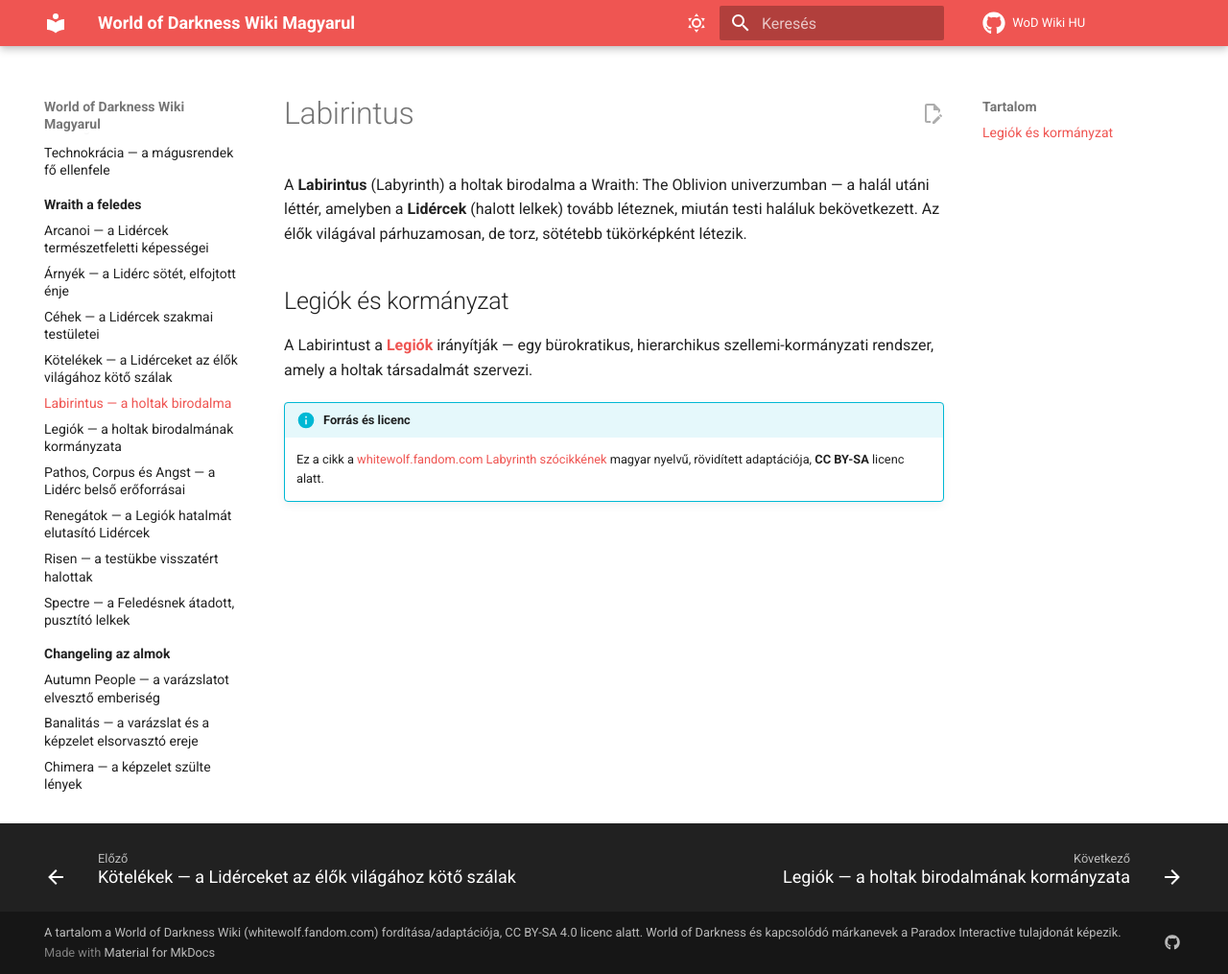
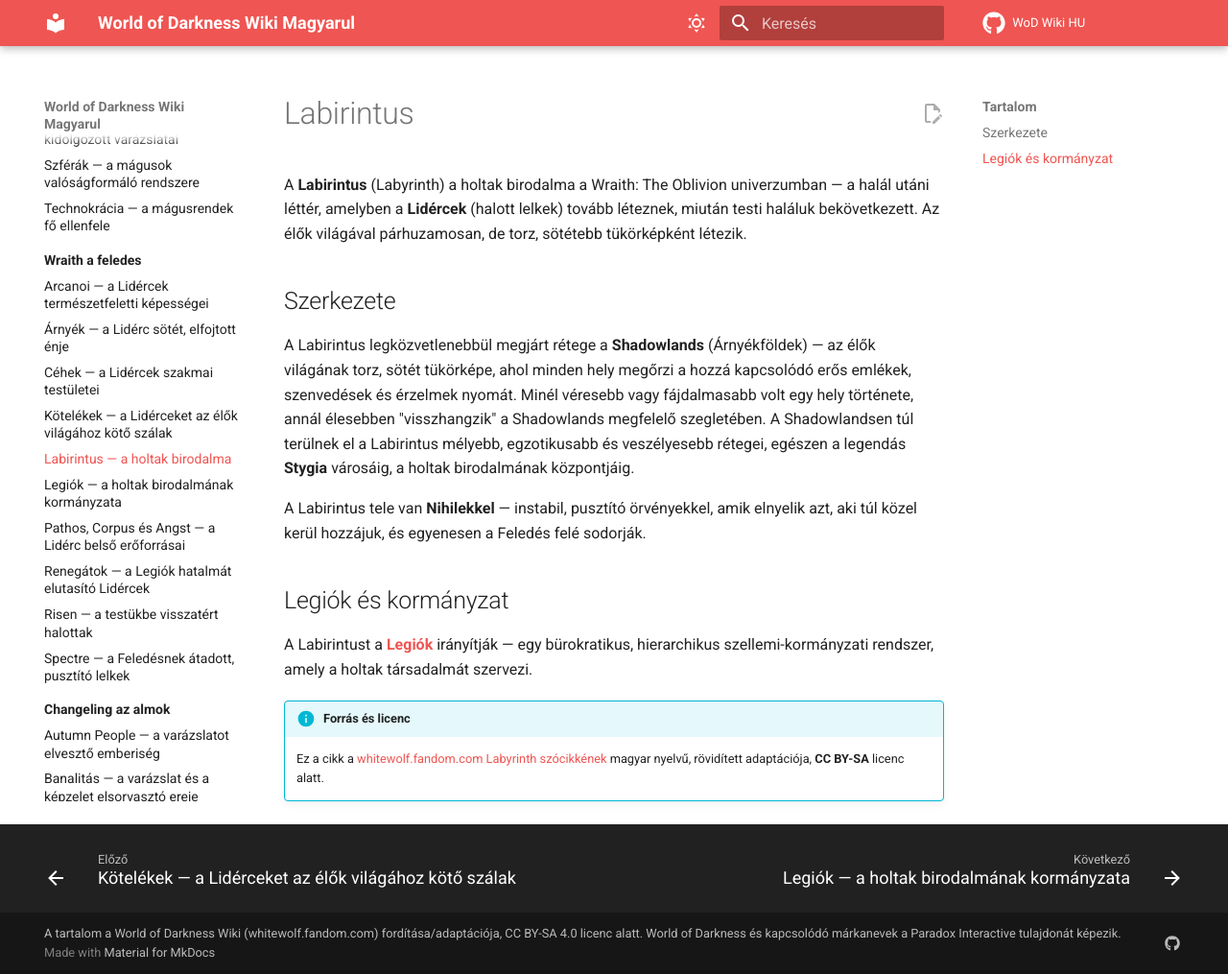
Before and after one commit to davidszentgyorgyi/wod-hu, an MkDocs documentation site: the page built from docs/wraith-a-feledes/labirintus.md, in a window 1280 px wide and 1015 px high. Shown: the whole window at 96% size. Built offline with MkDocs 1.6.1 and Material for MkDocs 9.7.7, drawn with Linux system fonts in a browser that asks for light colours; comment, search, counter and statistics services are not loaded.

Commit message:
Expand Labirintus article with Shadowlands/Stygia structure and Nihils
Original summary of how the Shadowlands mirror the living world based
on accumulated suffering/memory, Stygia as the capital, and Nihils as
dangerous vortices pulling toward Oblivion.

Co-Authored-By: Claude Sonnet 5 <noreply@anthropic.com>

```diff
--- a/docs/wraith-a-feledes/labirintus.md
+++ b/docs/wraith-a-feledes/labirintus.md
@@ -11,6 +11,18 @@ A **Labirintus** (Labyrinth) a holtak birodalma a Wraith: The Oblivion univerzum
 utáni léttér, amelyben a **Lidércek** (halott lelkek) tovább léteznek, miután testi haláluk
 bekövetkezett. Az élők világával párhuzamosan, de torz, sötétebb tükörképként létezik.
 
+## Szerkezete
+
+A Labirintus legközvetlenebbül megjárt rétege a **Shadowlands** (Árnyékföldek) — az élők
+világának torz, sötét tükörképe, ahol minden hely megőrzi a hozzá kapcsolódó erős emlékek,
+szenvedések és érzelmek nyomát. Minél véresebb vagy fájdalmasabb volt egy hely története,
+annál élesebben "visszhangzik" a Shadowlands megfelelő szegletében. A Shadowlandsen túl
+terülnek el a Labirintus mélyebb, egzotikusabb és veszélyesebb rétegei, egészen a legendás
+**Stygia** városáig, a holtak birodalmának központjáig.
+
+A Labirintus tele van **Nihilekkel** — instabil, pusztító örvényekkel, amik elnyelik azt, aki
+túl közel kerül hozzájuk, és egyenesen a Feledés felé sodorják.
+
 ## Legiók és kormányzat
 
 A Labirintust a **[Legiók](legiok.md)** irányítják — egy bürokratikus, hierarchikus
```
